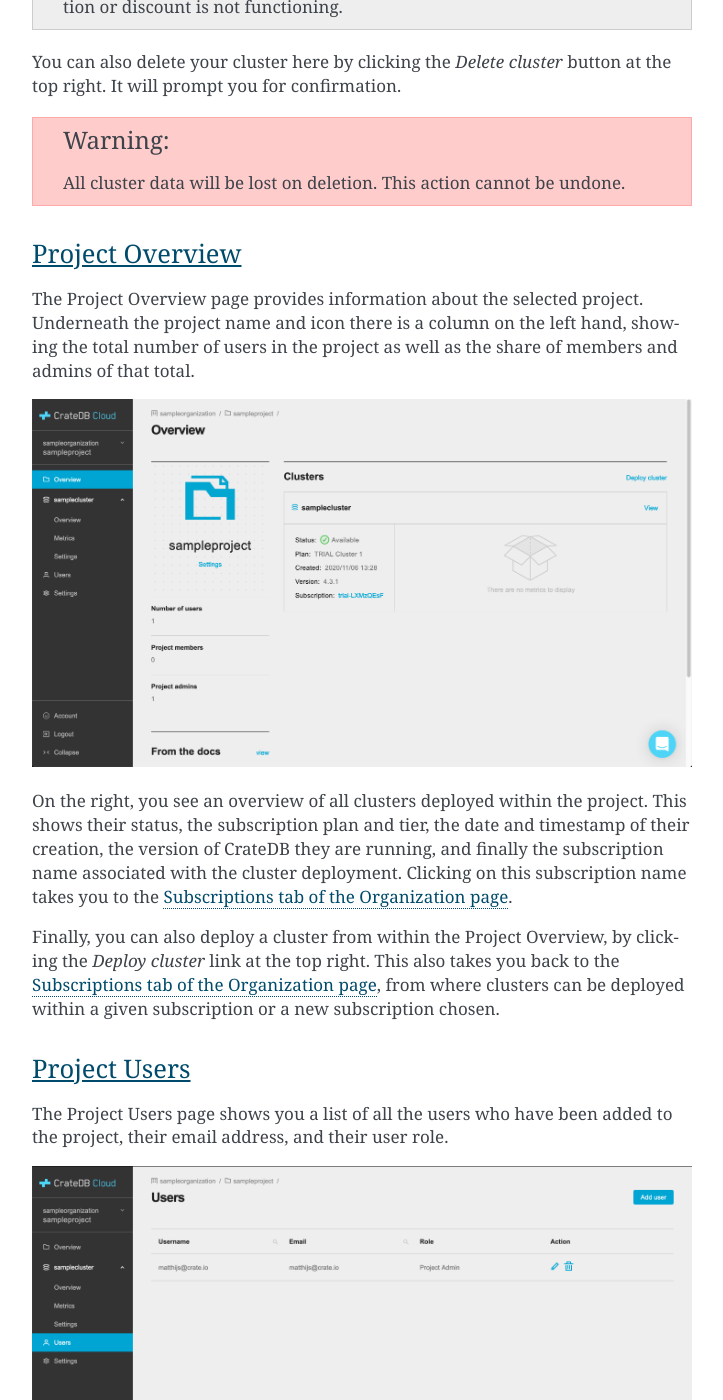
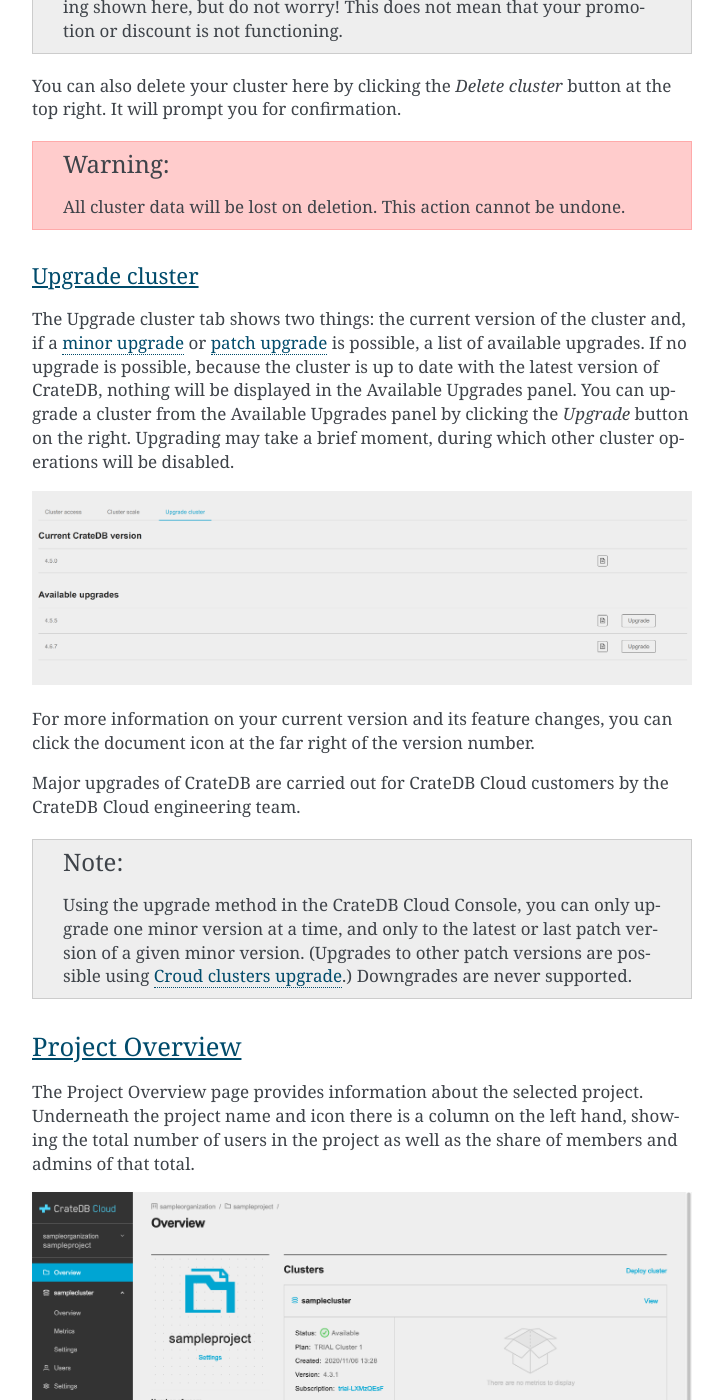
Before and after one commit to crate/cloud-reference, a Sphinx documentation site: the page built from docs/overview.rst, in a window 1280 px wide and 1400 px high, scrolled down 14553 px. Shown: the whole window, without its empty margins (388-1111 px from the left). Built offline with Sphinx 7.4.7, drawn with Linux system fonts in a browser that asks for light colours; some of the changed text lies outside the part shown.

Commit message:
Update Cloud Reference for minor upgrades feature

```diff
--- a/docs/overview.rst
+++ b/docs/overview.rst
@@ -370,16 +370,16 @@
 
 .. _overview-cluster-settings:
 
-Cluster Settings
-----------------
+Cluster Preferences
+-------------------
 
-The Cluster Settings page has two tabs: Cluster Access and Cluster Scale. The
-default tab, Cluster Access, shows you the username and password you defined to
-access your cluster directly. By clicking *Edit* at the top right, you can
-change the password (but not the username).
+The Cluster Preferences page has three tabs: Cluster Access, Cluster Scale, and
+Upgrade Cluster. The default tab, Cluster Access, shows you the username and
+password you defined to access your cluster directly. By clicking *Edit* at the
+top right, you can change the password (but not the username).
 
 .. image:: _assets/img/cluster-settings.png
-   :alt: Cloud Console cluster settings page
+   :alt: Cloud Console cluster preferences page
 
 
 Deletion protection
@@ -422,7 +422,7 @@
 the tier and the scale unit. The scale unit can also be adjusted on this page.
 
 .. image:: _assets/img/cluster-settings-scale.png
-   :alt: Cloud Console cluster scaling page
+   :alt: Cloud Console cluster scaling tab
 
 Using the overview showing the resources and the price for different scale
 units based on the selected subscription plan and tier, you can simply click
@@ -442,6 +442,37 @@
 .. WARNING::
 
     All cluster data will be lost on deletion. This action cannot be undone.
+
+
+.. _overview-cluster-settings-upgrade:
+
+Upgrade cluster
+'''''''''''''''
+
+The Upgrade cluster tab shows two things: the current version of the cluster
+and, if a :ref:`minor upgrade <gloss-version>` or
+:ref:`patch upgrade <gloss-version>` is possible, a list of available upgrades.
+If no upgrade is possible, because the cluster is up to date with the
+latest version of CrateDB, nothing will be displayed in the Available Upgrades
+panel. You can upgrade a cluster from the Available Upgrades panel by clicking
+the *Upgrade* button on the right. Upgrading may take a brief moment, during
+which other cluster operations will be disabled.
+
+.. image:: _assets/img/cluster-settings-upgrade.png
+   :alt: Cloud Console cluster preferences upgrade tab
+
+For more information on your current version and its feature changes, you can
+click the document icon at the far right of the version number.
+
+Major upgrades of CrateDB are carried out for CrateDB Cloud customers by the
+CrateDB Cloud engineering team.
+
+.. NOTE::
+
+    Using the upgrade method in the CrateDB Cloud Console, you can only
+    upgrade one minor version at a time, and only to the latest or last patch
+    version of a given minor version. (Upgrades to other patch versions are
+    possible using `Croud clusters upgrade`_.) Downgrades are never supported.
 
 
 .. _overview-projects-overview:
@@ -568,6 +599,7 @@
 .. _CrateDB Cloud support: support@crate.io
 .. _CrateDB Edge: https://crate.io/products/cratedb-edge/
 .. _CrateDB Edge region: https://crate.io/docs/cloud/tutorials/en/latest/edge.html
+.. _Croud clusters upgrade: https://crate.io/docs/cloud/cli/en/latest/commands/clusters.html#clusters-upgrade
 .. _glossary: https://crate.io/docs/cloud/reference/en/latest/glossary.html
 .. _HTTP: https://crate.io/docs/crate/reference/en/latest/interfaces/http.html
 .. _Microsoft Azure: https://azure.microsoft.com/en-us/
```
Also changed, not shown: other parts of docs/overview.rst (+5 -5 lines), docs/glossary.rst (+34 -0 lines), docs/_assets/img/cluster-settings-upgrade.png (added).
